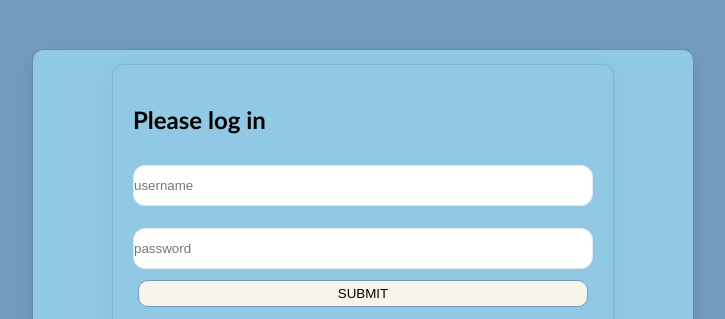
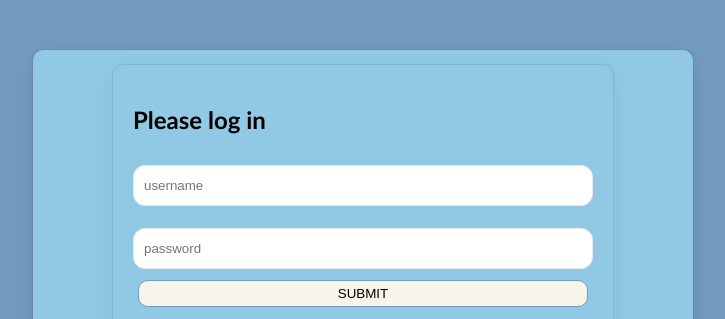
Before and after one commit to ckm-clement/ToDoList, a React (Create React App) app in the folder client/: page / in a window 1280 px wide. Shown: the top 319 px of the page, without its empty margins (277-1002 px from the left). Built offline with nearby package versions, Linux system fonts and the light colour scheme.

Commit message:
style and folder

```diff
--- a/client/src/components/Auth.js
+++ b/client/src/components/Auth.js
@@ -66,9 +66,9 @@ const Auth= () => {
           <form>
             {/* Form heading to dynamically change based on isLogIn */}
             <h2>{isLogIn ? 'Please log in' : 'Please sign up' }</h2>
-            <input type="text" placeholder = "username" onChange ={(e) => setUser(e.target.value)}/>
-            <input type="password" placeholder="password" onChange = {(e) =>setPassword(e.target.value)}/>
-            {!isLogIn && <input type="password" placeholder="confirm password" onChange = {(e) =>setConfirmPassword(e.target.value)}/>}
+            <input type="text" placeholder = "username" class= "auth-credentials" onChange ={(e) => setUser(e.target.value)}/>
+            <input type="password" placeholder="password" class= "auth-credentials" onChange = {(e) =>setPassword(e.target.value)}/>
+            {!isLogIn && <input type="password" placeholder="confirm password" class= "auth-credentials" onChange = {(e) =>setConfirmPassword(e.target.value)}/>}
             <input type="submit" className="create" onClick={(e) => handleSubmit(e,isLogIn ? 'login': 'signup')}/>
             {/* if error state is not null, error message is displayed */}
             {error && <p>{error}</p>}
--- a/client/src/index.css
+++ b/client/src/index.css
@@ -171,6 +171,10 @@ input {
     color: rgb(35,38,47);
 }
 
+.auth-credentials{
+    padding-left:10px;
+}
+
 
 .copyright{
     font-size: 13px;
```
Also changed, not shown: 2 other files (tests, documents, lock files or other folders).
